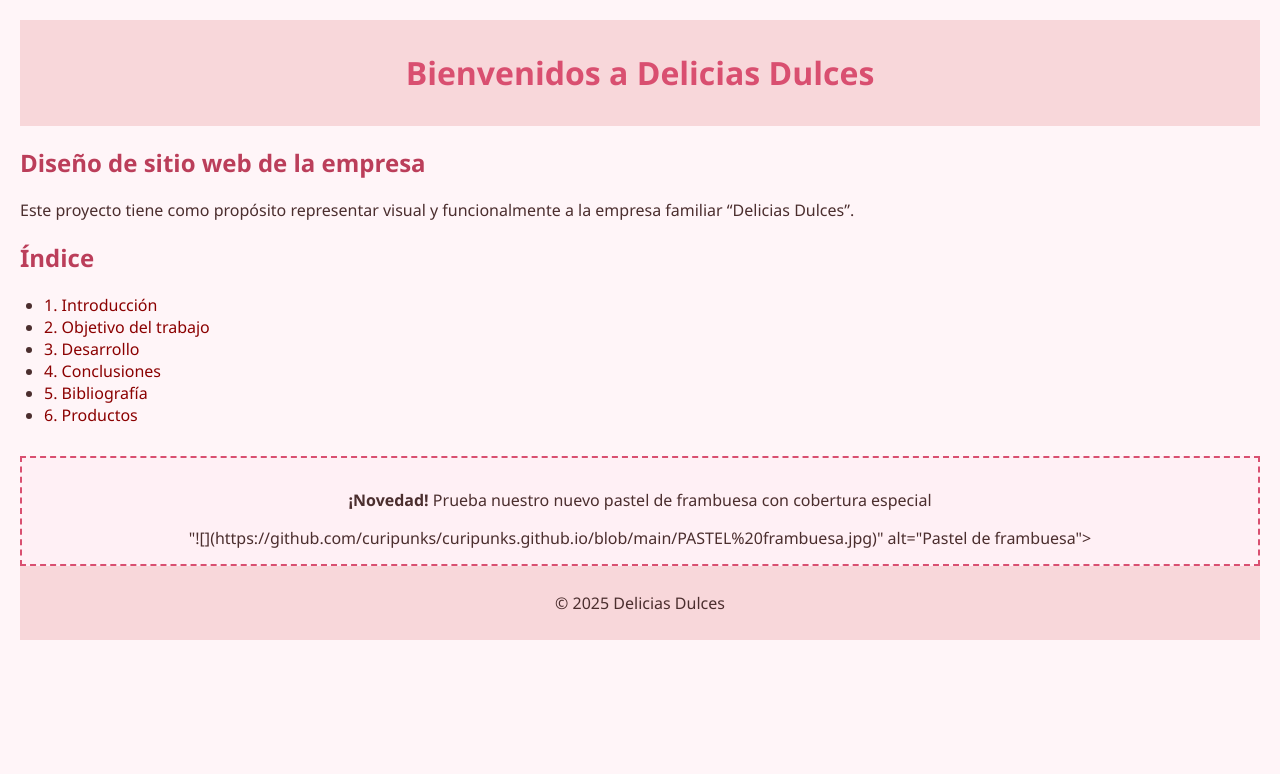
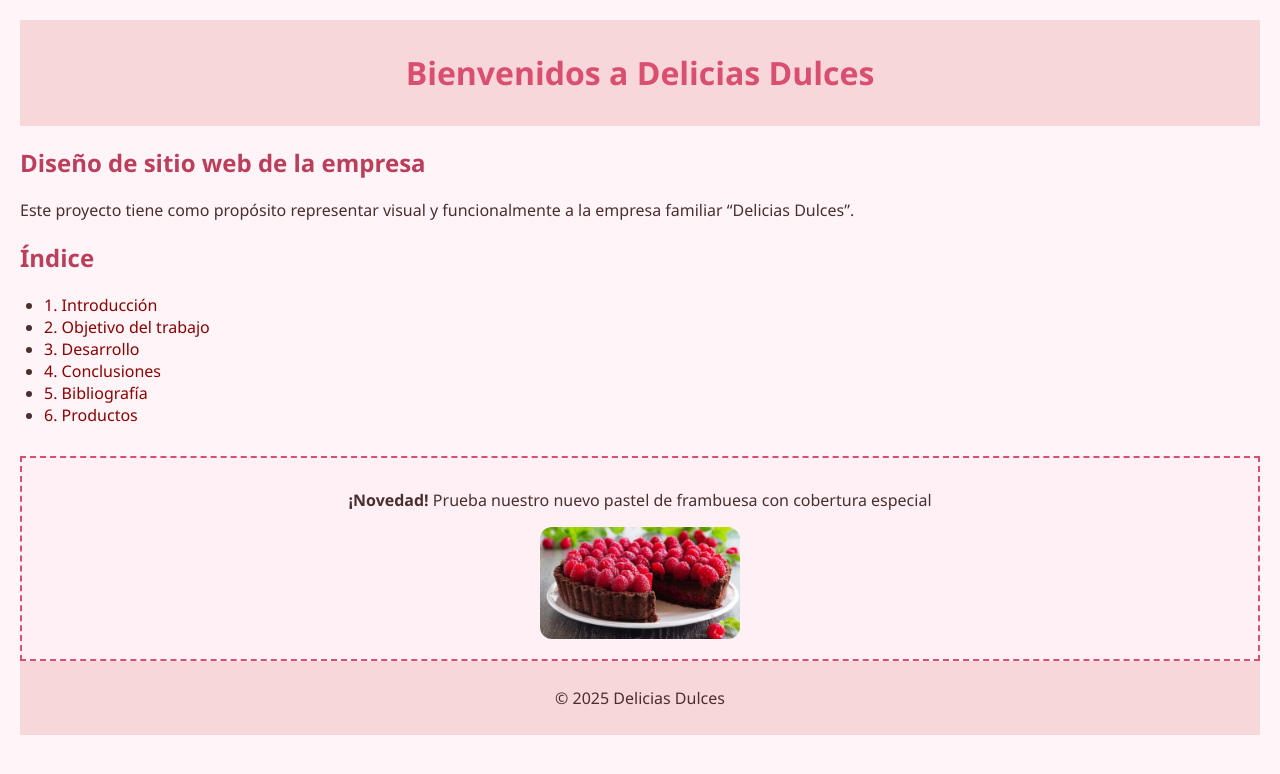
Before and after one commit to curipunks/curipunks.github.io, a plain HTML site: page index.html in a window 1280 px wide. Drawn offline with Linux system fonts and the light colour scheme.

Commit message:
Update index.html

```diff
--- a/index.html
+++ b/index.html
@@ -54,7 +54,7 @@
 
   <div class="anuncio">
     <p><strong>¡Novedad!</strong> Prueba nuestro nuevo pastel de frambuesa con cobertura especial</p>
-    "![](https://github.com/curipunks/curipunks.github.io/blob/main/PASTEL%20frambuesa.jpg)" alt="Pastel de frambuesa">
+    <img src="https://github.com/curipunks/curipunks.github.io/blob/main/PASTEL%20frambuesa.jpg" alt="Pastel de frambuesa">
   </div>
 
 
```
